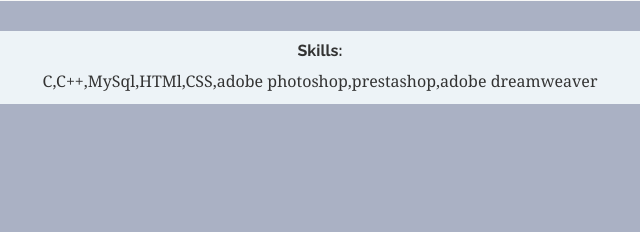
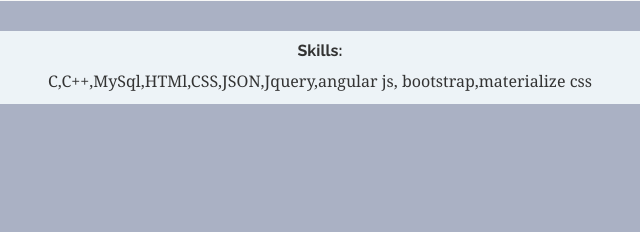
Before and after one commit to parameshwarao/paramesh, a plain HTML site: page index.html in a window 1280 px wide. Shown: the part 451-691 px from the top of the page, 320-960 px from the left. Drawn offline with Linux system fonts and the light colour scheme.

Commit message:
skill update

```diff
--- a/index.html
+++ b/index.html
@@ -35,7 +35,7 @@
             <div class="col-md-12">
                 <h5>Skills: </h5></div>
             <div class="col-md-12">
-                <p>C,C++,MySql,HTMl,CSS,adobe photoshop,prestashop,adobe dreamweaver</p>
+                <p>C,C++,MySql,HTMl,CSS,JSON,Jquery,angular js, bootstrap,materialize css</p>
             </div>
         </div>
     </div>
```
